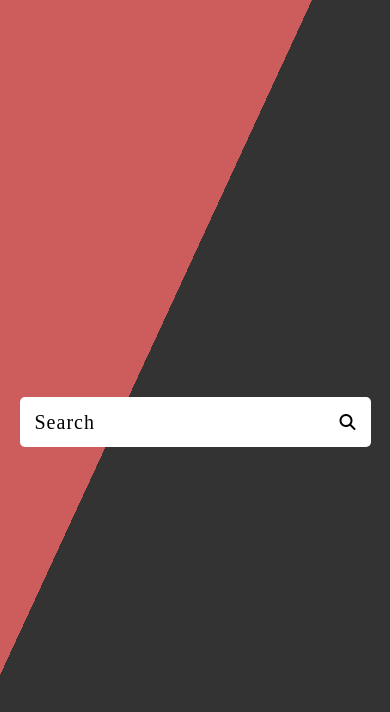
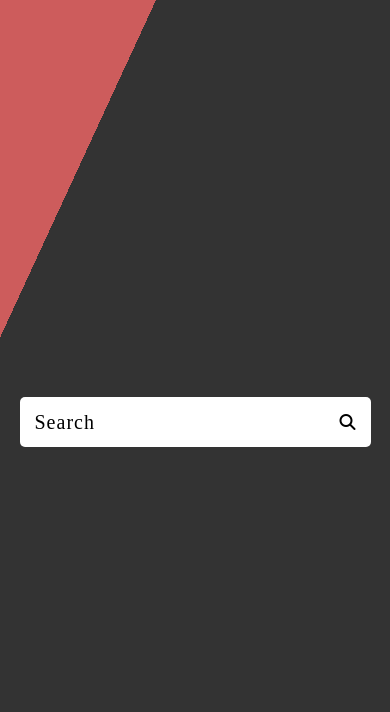
Before and after one commit to Cyril-Develop/Input-animation, a plain HTML site: page index.html in a window 390 px wide. Drawn offline with Linux system fonts and the light colour scheme.

Commit message:
ajout media queries

```diff
--- a/style.css
+++ b/style.css
@@ -72,3 +72,9 @@ form input{
 .display_line{
     width: 100%;
 }
+
+@media screen and (max-width: 1235px) {
+    body{
+        background-image: linear-gradient(to bottom right, indianred 20%, #333 10%);
+    }
+}
```
